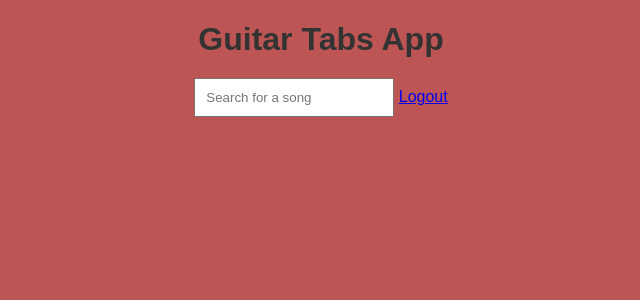
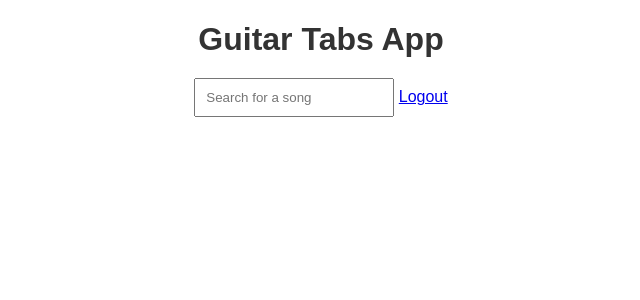
Before and after one commit to colten91/guitarslap, a PHP site: page / in a window 1280 px wide. Shown: the top 300 px of the page, without its empty margins (319-959 px from the left). Run offline with PHP 8.4, Linux system fonts and the light colour scheme; data that the repository does not hold is empty.

Commit message:
Update style.css

```diff
--- a/style.css
+++ b/style.css
@@ -2,7 +2,7 @@ body {
     font-family: 'Arial', sans-serif;
     margin: 0;
     padding: 0;
-    background-color: #bd5555;
+    background-color: #ffffff;
 }
 
 h1 {
```
